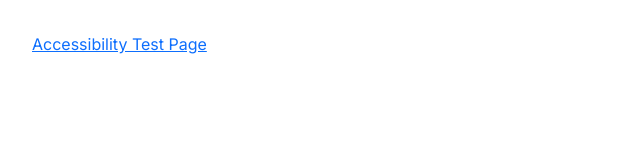
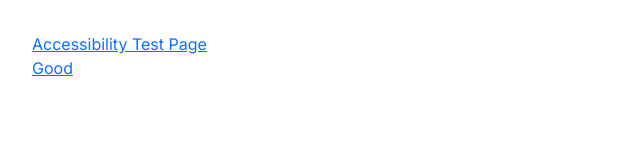
Before and after one commit to stuartthull/accessibility-session, a React (Create React App) app: page / in a window 1280 px wide. Shown: the top 160 px of the page, without its empty margins (0-640 px from the left). Built offline with nearby package versions, Linux system fonts and the light colour scheme.

Commit message:
Add good link

```diff
--- a/src/pages/home.jsx
+++ b/src/pages/home.jsx
@@ -8,13 +8,15 @@ function Home() {
             {/*<li style={{marginBottom:'16px'}}>*/}
             {/*    <Link to="/">Home</Link>*/}
             {/*</li>*/}
-            {/*<li>*/}
-            {/*    <Link to="/good-page">Good</Link>*/}
-            {/*</li>*/}
 
             <li>
                 <Link to="/bad-page">Accessibility Test Page</Link>
             </li>
+
+            <li>
+                <Link to="/good-page">Good</Link>
+            </li>
+
             {/*<li style={{marginBottom:'16px'}}>*/}
             {/*    <Link to="/adaptable">Adaptable Content</Link>*/}
             {/*</li>*/}
```
